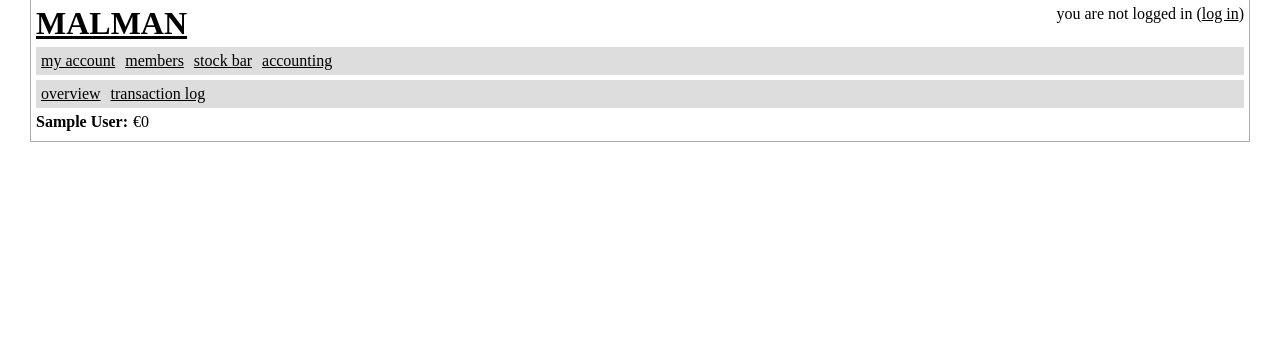
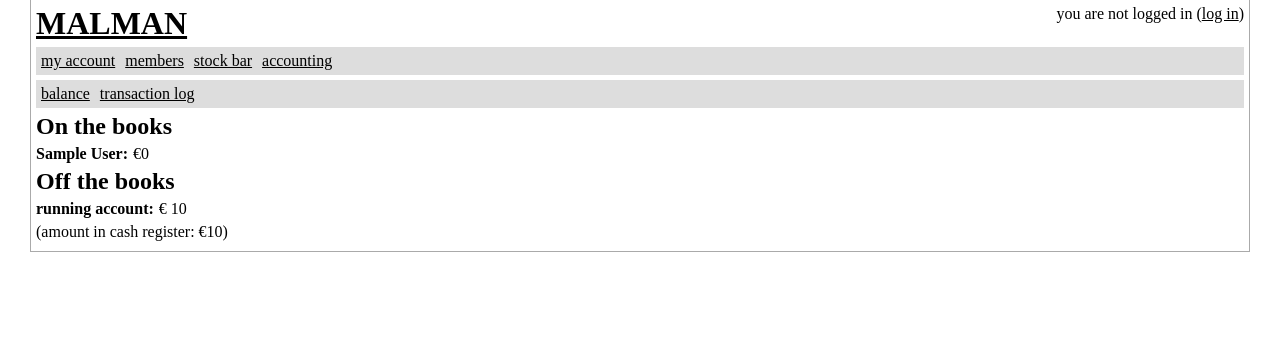
Before and after one commit to voidwarranties/MALMan, a Flask app: template MALMan/templates/accounting.html in a window 1280 px wide. Shown: the part 31-373 px from the top of the page. Run offline with Flask 2, Linux system fonts and the light colour scheme; tables that the repository leaves empty hold one stand-in row (values such as "Sample post"); the template is opened without the code that fills it: values that come from a table or form of the project are taken from there, most other values are stand-ins (such as "Sample title", 1, 10 or a date in 2020); parts of the project's set-up code (start-up, migrations or seed data) failed here and were passed over.

Commit message:
show the running account's balance

```diff
--- a/MALMan/templates/accounting.html
+++ b/MALMan/templates/accounting.html
@@ -2,9 +2,18 @@
 {% set category = "accounting" %}
 {% block title %}Accounting{% endblock %}
 {% block content %}
+<h2>On the books</h2>
 <dl class="cf">
 {% for bank in banks %}
 	<dt>{{ bank.name }}: </dt><dd> €{{ bank.balance }}</dd>
 {% endfor %}
 </dl>
+<h2>Off the books</h2>
+<dl class="cf">
+	<dt>running account: </dt><dd> € {{ running_acount_balance }}</dd>
+	{% set cash = banks|last() %}
+	{% set balance = [cash.balance, running_acount_balance] %}
+</dl>
+<p>(amount in cash register: €{{ balance|sum() }})</p>
+
 {% endblock %}
--- a/MALMan/templates/base.html
+++ b/MALMan/templates/base.html
@@ -55,7 +55,7 @@
             </ul>
 {%- elif category == "accounting" -%}
             <ul class="menu cf">
-                <li><a href="/accounting">overview</a></li>
+                <li><a href="/accounting">balance</a></li>
                 <li><a href="/accounting/log">transaction log</a></li>
                 {% if 'finances' in session.roles %}
                 <li><a href="/accounting/cashlog">running account log</a></li>
--- a/MALMan/views.py
+++ b/MALMan/views.py
@@ -442,7 +442,9 @@ def add_item():
 @permission_required('membership')
 def accounting():
     banks = Banks.query.all()
-    return render_template('accounting.html', banks=banks)
+    running_account = CashTransaction.query.all()
+    running_acount_balance = sum(transaction.amount for transaction in running_account)
+    return render_template('accounting.html', banks=banks, running_acount_balance=running_acount_balance)
 
 
 @app.route("/accounting/log", defaults={'page': 1}, methods=['GET', 'POST'])
```
Also changed, not shown: 1 other file.
